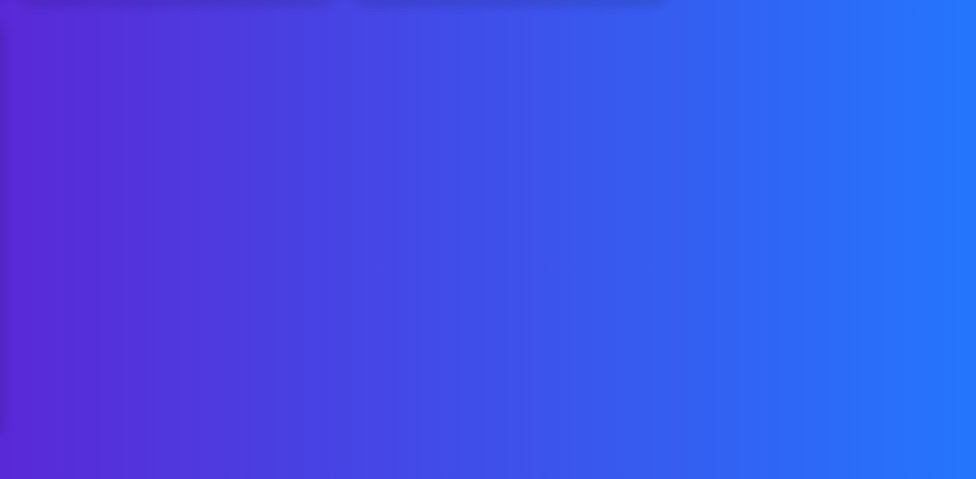
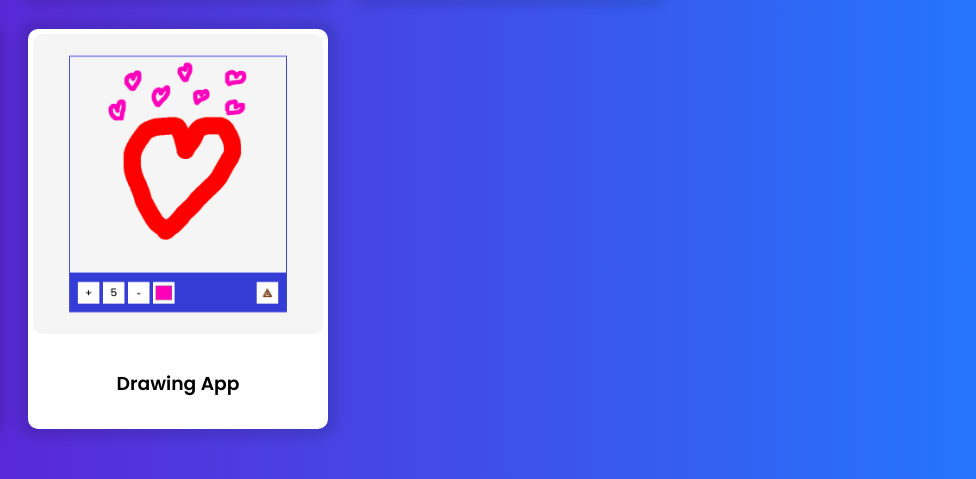
Before and after one commit to TwickE/SmallProjects, a plain HTML site: page index.html in a window 1280 px wide. Shown: the part 1003-1482 px from the top of the page, 304-1280 px from the left. Drawn offline with Linux system fonts and the light colour scheme.

Commit message:
Updated the main page to include Drawing App

```diff
--- a/index.html
+++ b/index.html
@@ -39,6 +39,10 @@
             <img id="card7" src="/SmallProjects/Images/GithubProfilesApp.png" alt="Movies App Image">
             <h3>Movies App</h3>
         </div>
+        <div class="card">
+            <img id="card8" src="/SmallProjects/Images/DrawingApp.png" alt="Drawing App Image">
+            <h3>Drawing App</h3>
+        </div>
     </div>
 </body>
 </html>
--- a/script.js
+++ b/script.js
@@ -33,3 +33,13 @@ card6.addEventListener('click', function() {
 card7.addEventListener('click', function() {
     window.location.href = '/SmallProjects/GithubProfilesApp/index.html';
 });
+
+card7.addEventListener('click', function() {
+    window.location.href = '/SmallProjects/DrawingApp/index.html';
+});
+
+/* const cards = document.querySelectorAll('.card');
+
+cards.forEach(card => {
+
+}); */
```
Also changed, not shown: Images/DrawingApp.png (added), 1 other file.
